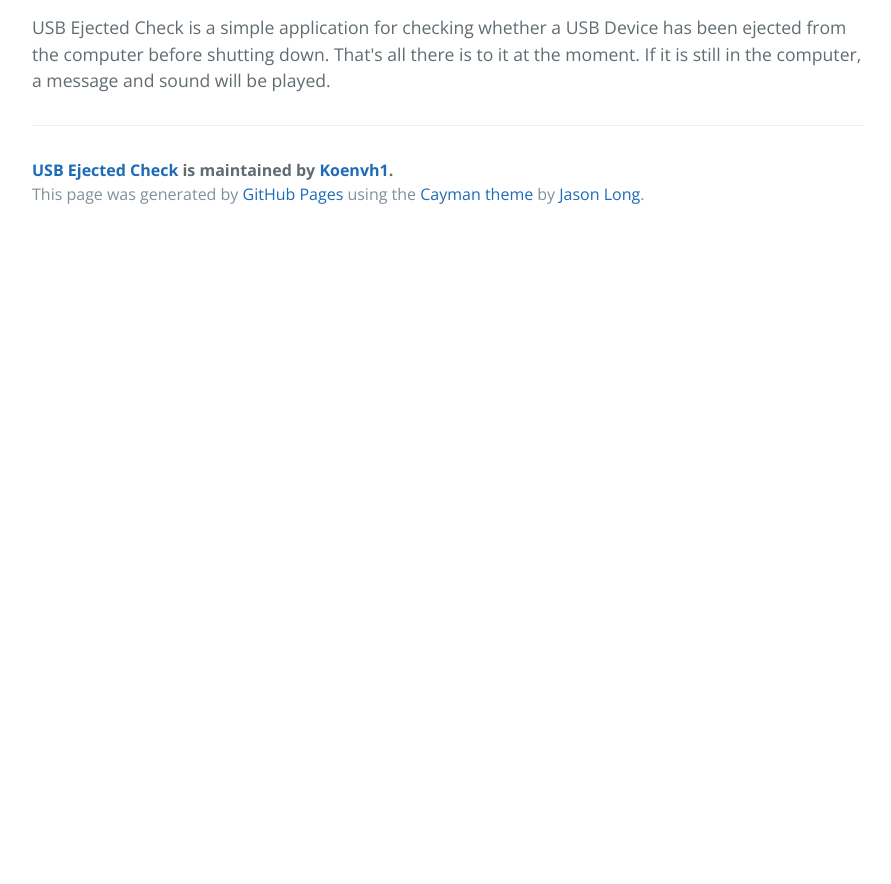
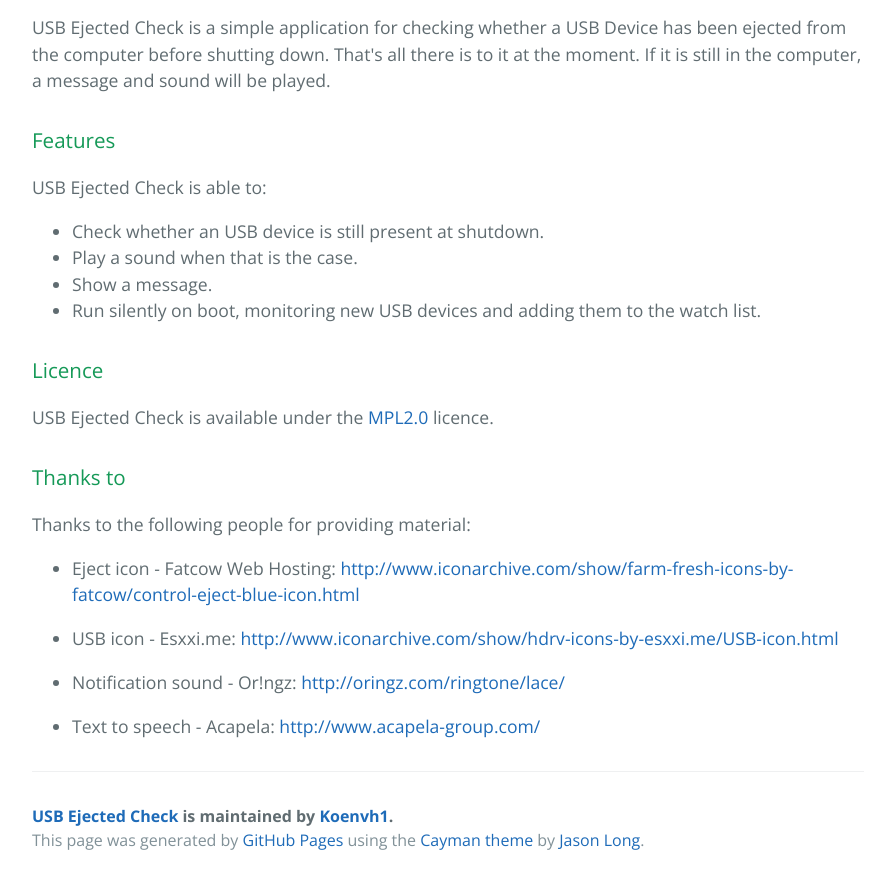
Before and after one commit to XavivAs/usb-ejected-check, a plain HTML site: page index.html in a window 1280 px wide. Shown: the part 411-1295 px from the top of the page, without its empty margins (192-1083 px from the left). Before the commit the page ends 800 px from the top, so only its background shows below. Drawn offline with nearby package versions, Linux system fonts and the light colour scheme.

Commit message:
Create gh-pages branch via GitHub

```diff
--- a/index.html
+++ b/index.html
@@ -24,6 +24,39 @@
 
 <p>USB Ejected Check is a simple application for checking whether a USB Device has been ejected from the computer before shutting down. That's all there is to it at the moment. If it is still in the computer, a message and sound will be played. </p>
 
+<h3>
+<a id="features" class="anchor" href="#features" aria-hidden="true"><span class="octicon octicon-link"></span></a>Features</h3>
+
+<p>USB Ejected Check is able to:</p>
+
+<ul>
+<li>Check whether an USB device is still present at shutdown.</li>
+<li>Play a sound when that is the case.</li>
+<li>Show a message.</li>
+<li>Run silently on boot, monitoring new USB devices and adding them to the watch list.</li>
+</ul>
+
+<h3>
+<a id="licence" class="anchor" href="#licence" aria-hidden="true"><span class="octicon octicon-link"></span></a>Licence</h3>
+
+<p>USB Ejected Check is available under the <a href="https://www.mozilla.org/MPL/2.0/">MPL2.0</a> licence.</p>
+
+<h3>
+<a id="thanks-to" class="anchor" href="#thanks-to" aria-hidden="true"><span class="octicon octicon-link"></span></a>Thanks to</h3>
+
+<p>Thanks to the following people for providing material:</p>
+
+<ul>
+<li><p>Eject icon - Fatcow Web Hosting:
+<a href="http://www.iconarchive.com/show/farm-fresh-icons-by-fatcow/control-eject-blue-icon.html">http://www.iconarchive.com/show/farm-fresh-icons-by-fatcow/control-eject-blue-icon.html</a></p></li>
+<li><p>USB icon - Esxxi.me:
+<a href="http://www.iconarchive.com/show/hdrv-icons-by-esxxi.me/USB-icon.html">http://www.iconarchive.com/show/hdrv-icons-by-esxxi.me/USB-icon.html</a></p></li>
+<li><p>Notification sound - Or!ngz:
+<a href="http://oringz.com/ringtone/lace/">http://oringz.com/ringtone/lace/</a></p></li>
+<li><p>Text to speech - Acapela:
+<a href="http://www.acapela-group.com/">http://www.acapela-group.com/</a></p></li>
+</ul>
+
       <footer class="site-footer">
         <span class="site-footer-owner"><a href="https://github.com/Koenvh1/usb-ejected-check">USB Ejected Check</a> is maintained by <a href="https://github.com/Koenvh1">Koenvh1</a>.</span>
 
@@ -32,6 +65,16 @@
 
     </section>
 
+            <script type="text/javascript">
+            var gaJsHost = (("https:" == document.location.protocol) ? "https://ssl." : "http://www.");
+            document.write(unescape("%3Cscript src='" + gaJsHost + "google-analytics.com/ga.js' type='text/javascript'%3E%3C/script%3E"));
+          </script>
+          <script type="text/javascript">
+            try {
+              var pageTracker = _gat._getTracker("UA-27804503-2");
+            pageTracker._trackPageview();
+            } catch(err) {}
+          </script>
 
   </body>
 </html>
--- a/params.json
+++ b/params.json
@@ -1 +1 @@
-{"name":"USB Ejected Check","tagline":"","body":"## USB Ejected Check\r\nUSB Ejected Check is a simple application for checking whether a USB Device has been ejected from the computer before shutting down. That's all there is to it at the moment. If it is still in the computer, a message and sound will be played. \r\n","google":"","note":"Don't delete this file! It's used internally to help with page regeneration."}
+{"name":"USB Ejected Check","tagline":"","body":"## USB Ejected Check\r\nUSB Ejected Check is a simple application for checking whether a USB Device has been ejected from the computer before shutting down. That's all there is to it at the moment. If it is still in the computer, a message and sound will be played. \r\n\r\n### Features\r\nUSB Ejected Check is able to:\r\n- Check whether an USB device is still present at shutdown.\r\n- Play a sound when that is the case.\r\n- Show a message.\r\n- Run silently on boot, monitoring new USB devices and adding them to the watch list.\r\n\r\n### Licence\r\nUSB Ejected Check is available under the [MPL2.0](https://www.mozilla.org/MPL/2.0/) licence.\r\n\r\n### Thanks to\r\nThanks to the following people for providing material:\r\n\r\n* Eject icon - Fatcow Web Hosting:\r\nhttp://www.iconarchive.com/show/farm-fresh-icons-by-fatcow/control-eject-blue-icon.html\r\n\r\n* USB icon - Esxxi.me:\r\nhttp://www.iconarchive.com/show/hdrv-icons-by-esxxi.me/USB-icon.html\r\n\r\n* Notification sound - Or!ngz:\r\nhttp://oringz.com/ringtone/lace/\r\n\r\n* Text to speech - Acapela:\r\nhttp://www.acapela-group.com/\r\n","google":"UA-27804503-2","note":"Don't delete this file! It's used internally to help with page regeneration."}
```
